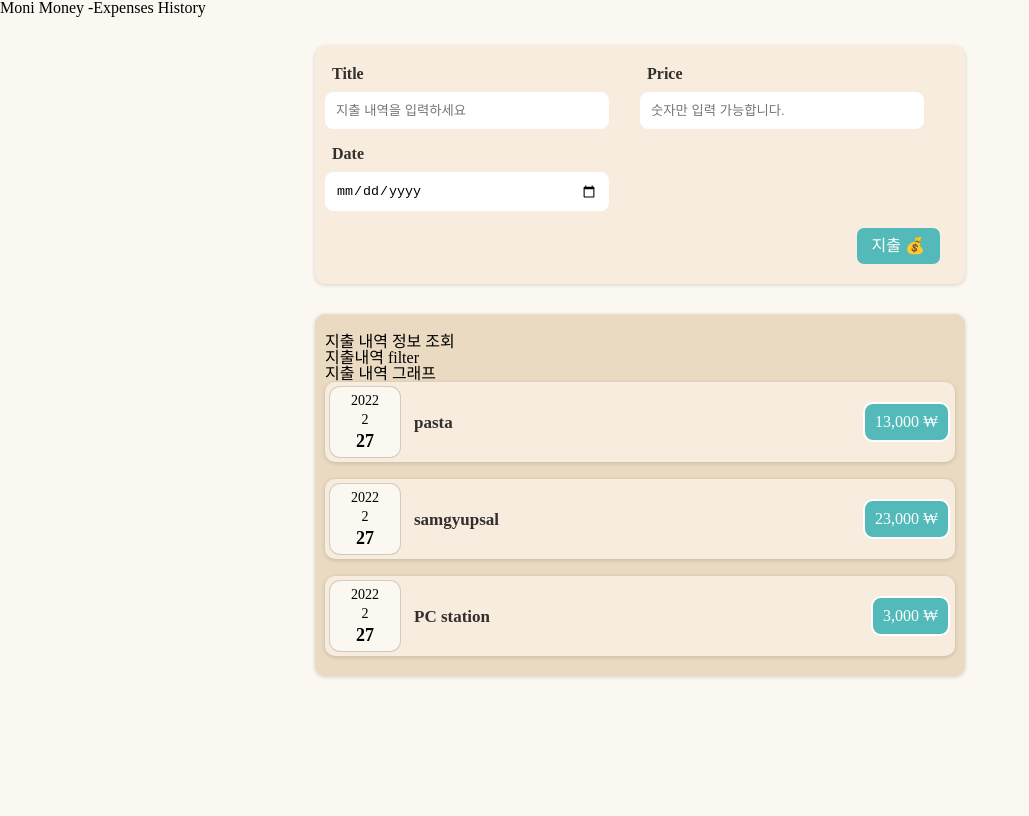
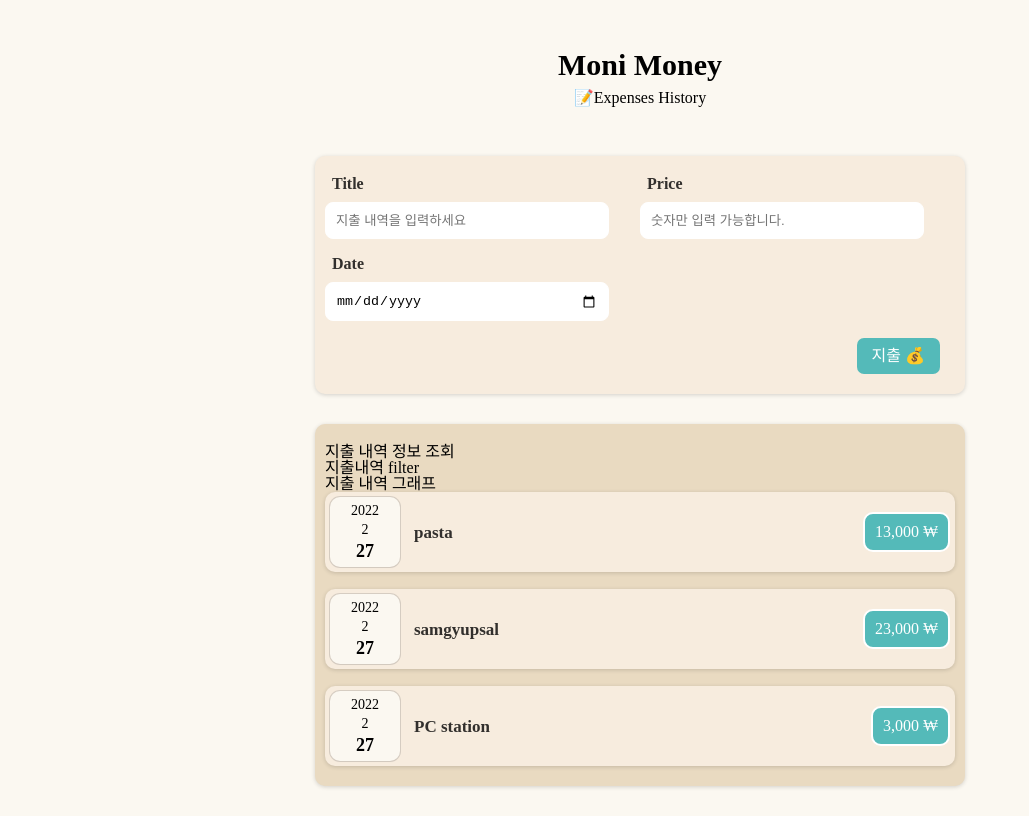
Before and after one commit to yws1502/Moni_Money, a React (Create React App) app: page / in a window 1280 px wide. Shown: the whole page, without its empty margins (0-1029 px from the left). Built offline with nearby package versions, Linux system fonts and the light colour scheme.

Commit message:
💄 메인 타이틀 스타일링

```diff
--- a/src/App.js
+++ b/src/App.js
@@ -4,10 +4,8 @@ import Expenses from "./components/Expenses/Expenses";
 function App () {
   return (
     <>
-      <header>
-        <h1>
-          Moni Money -<span>Expenses History</span>
-        </h1>
+      <header className="main-header">
+        <h1>Moni Money</h1>
       </header>
       <div role="main">
         <ExpenseForm />
--- a/src/index.css
+++ b/src/index.css
@@ -171,3 +171,18 @@ text-overflow: ellipsis;
   -webkit-box-orient: vertical;
   padding-bottom: 3px;
 }
+
+.main-header h1 {
+  text-align: center;
+  font-size: 30px;
+  font-weight: 900;
+  margin: 50px 0;
+}
+
+.main-header h1::after {
+  display: block;
+  content: "📝Expenses History";
+  font-size: 16px;
+  font-weight: 500;
+  margin-top: 10px;
+}
```
